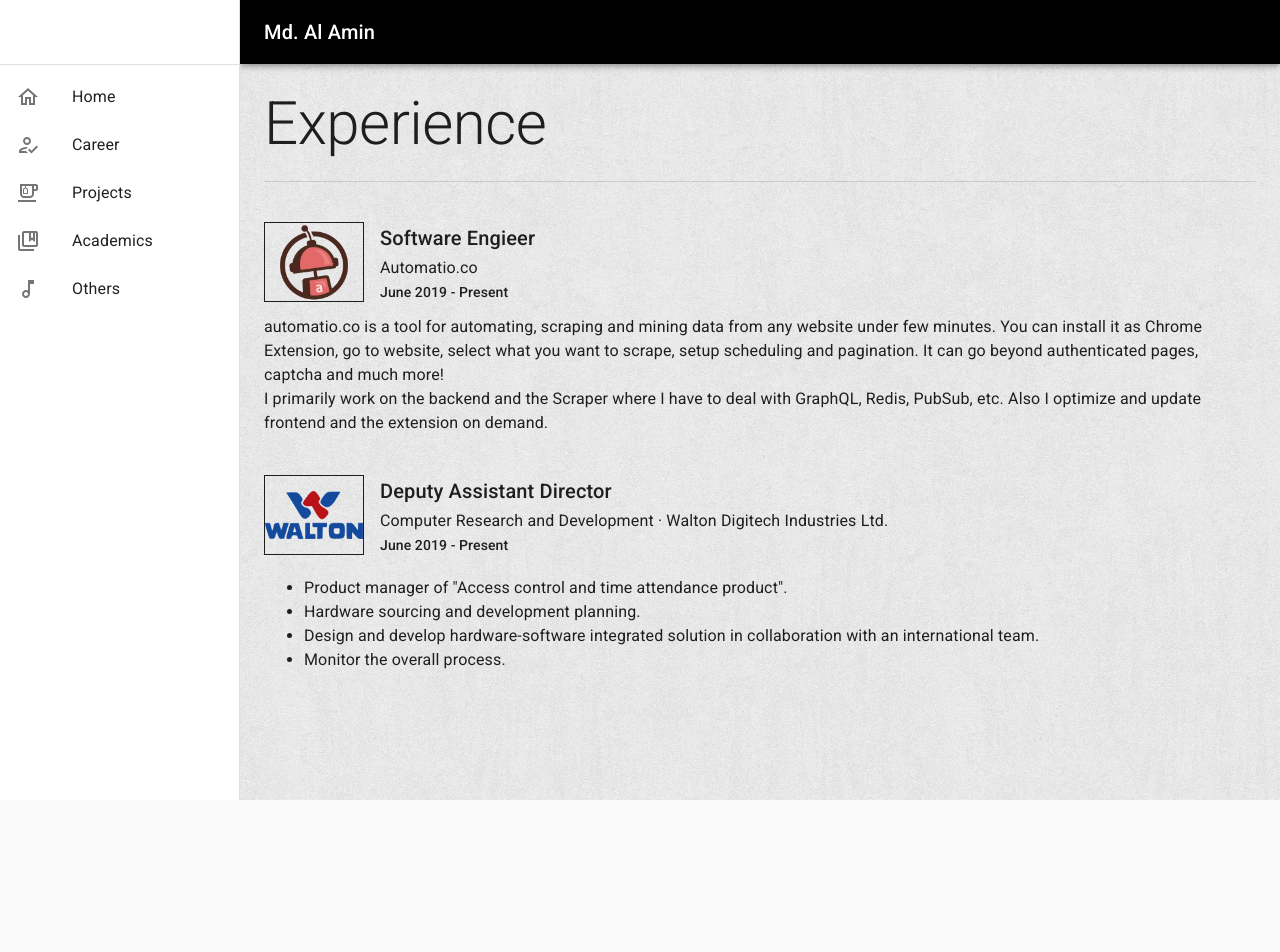
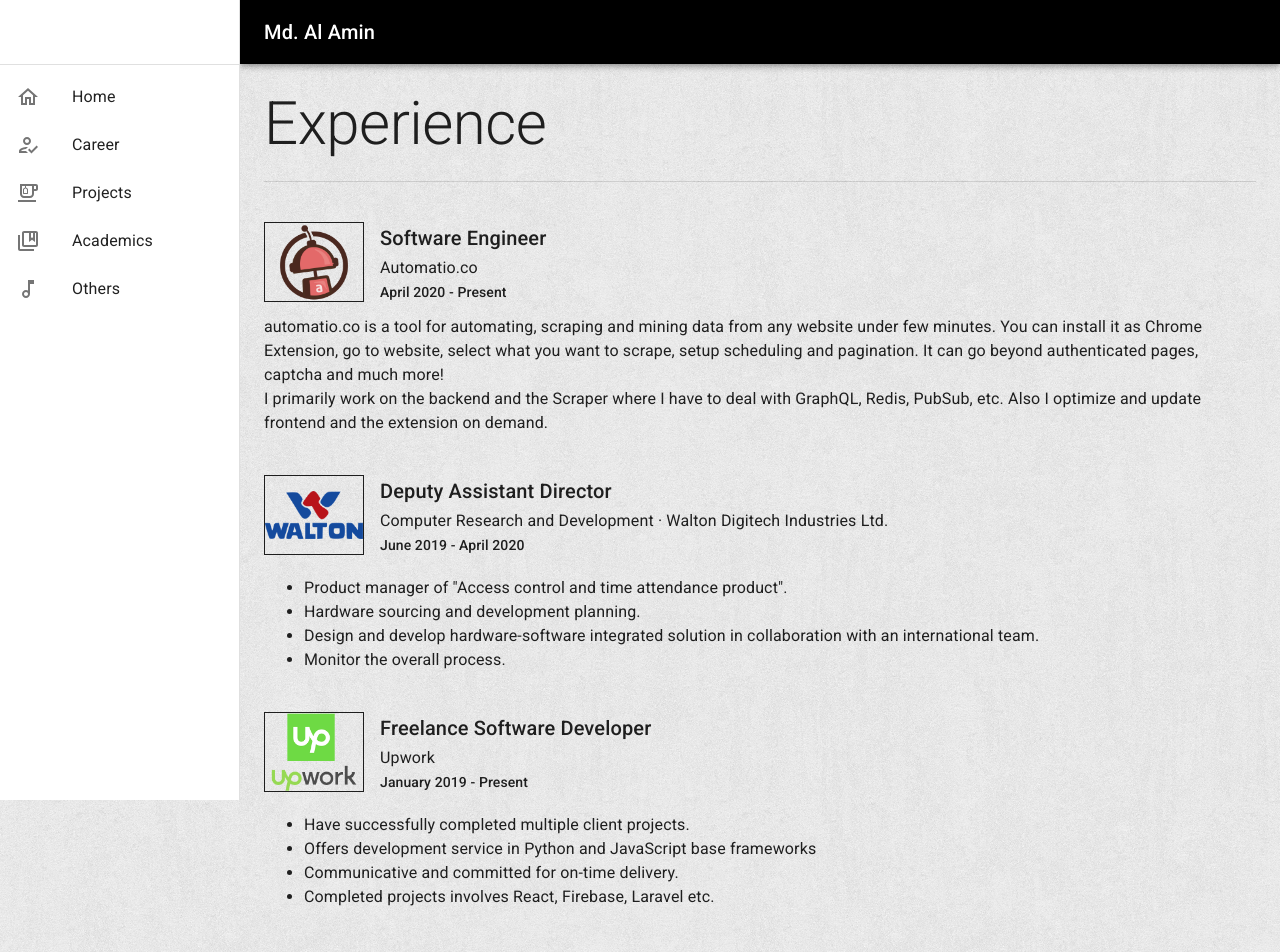
Before and after one commit to Alamin02/react-material-portfolio, a React (Create React App) app: page /career in a window 1280 px wide. Shown: the top 952 px of the page. Before the commit the page ends 800 px from the top, so only its background shows below. Built offline with nearby package versions, Linux system fonts and the light colour scheme.

Commit message:
update career

```diff
--- a/src/pages/career/Career.js
+++ b/src/pages/career/Career.js
@@ -35,11 +35,11 @@ export default function Career() {
             </Grid>
             <Grid item>
               {/* TODO: Add Company Website */}
-              <Typography variant='h6'>Software Engieer</Typography>
+              <Typography variant='h6'>Software Engineer</Typography>
               <Typography variant='subtitle1'>
                 Automatio.co
             </Typography>
-              <Typography variant='subtitle2'>June 2019 - Present</Typography>
+              <Typography variant='subtitle2'>April 2020 - Present</Typography>
             </Grid>
           </Grid>
         </Box>
@@ -67,7 +67,7 @@ export default function Career() {
               Computer Research and Development · Walton Digitech Industries
               Ltd.
             </Typography>
-            <Typography variant='subtitle2'>June 2019 - Present</Typography>
+            <Typography variant='subtitle2'>June 2019 - April 2020</Typography>
           </Grid>
         </Grid>
 
@@ -85,6 +85,40 @@ export default function Career() {
           </ul>
         </Typography>
       </Box>
+
+      <Box marginTop={5} marginBottom={5}>
+        <Grid container spacing={2}>
+          <Grid item>
+            <img
+              src={require('../../img/upwork.png')}
+              className={classes.companyLogo}
+              alt={"Walton"}
+            />
+          </Grid>
+          <Grid item>
+            <Typography variant='h6'>Freelance Software Developer</Typography>
+            <Typography variant='subtitle1'>
+              Upwork
+            </Typography>
+            <Typography variant='subtitle2'>January 2019 - Present</Typography>
+          </Grid>
+        </Grid>
+
+        <Typography variant='body1'>
+          <ul>
+            <li>
+              Have successfully completed multiple client projects.
+            </li>
+            <li>Offers development service in Python and JavaScript base frameworks</li>
+            <li>
+              Communicative and committed for on-time delivery.
+            </li>
+            <li>Completed projects involves React, Firebase, Laravel etc.</li>
+          </ul>
+        </Typography>
+      </Box>
+
+
     </div>
   );
 }
```
